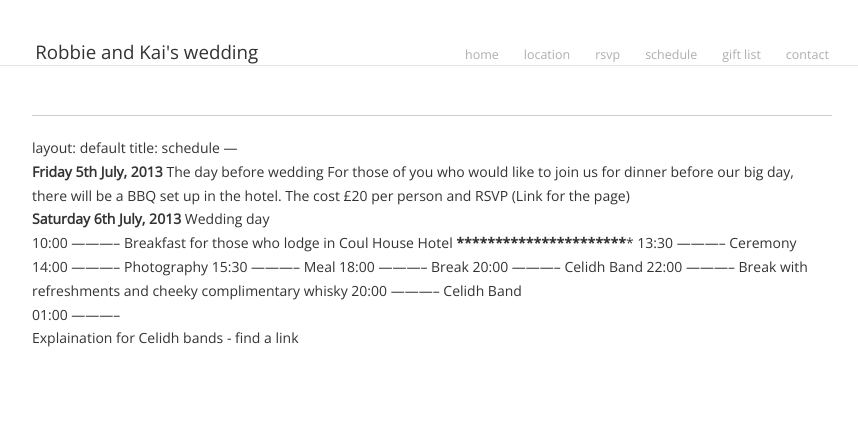
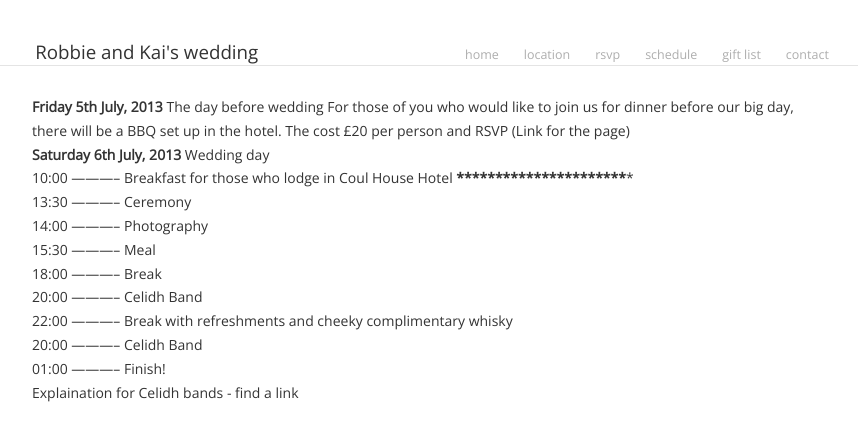
Before and after one commit to rjshade/robbieandkai.com, a Jekyll site: the page built from schedule/index.md, in a window 1280 px wide. Shown: the top 441 px of the page, without its empty margins (208-1066 px from the left). Built offline with Jekyll 4.4.1, drawn with Linux system fonts in a browser that asks for light colours; Markdown is read by kramdown in place of the engine named in the settings.

Commit message:
Update schedule/index.md

```diff
--- a/schedule/index.md
+++ b/schedule/index.md
@@ -1,7 +1,3 @@
----
-layout: default
-title: schedule
----
 ---
 layout: default
 title: schedule
@@ -15,14 +11,21 @@ The cost £20 per person and RSVP (Link for the page)
 
 10:00 ----------- Breakfast for those who lodge in Coul House Hotel
 *******************************************************************
+
 13:30 ----------- Ceremony
+
 14:00 ----------- Photography
+
 15:30 ----------- Meal
+
 18:00 ----------- Break
-20:00 ----------- Celidh Band
-22:00 ----------- Break with refreshments and cheeky complimentary whisky
+
 20:00 ----------- Celidh Band
 
-01:00 -----------
+22:00 ----------- Break with refreshments and cheeky complimentary whisky
+
+20:00 ----------- Celidh Band
+
+01:00 ----------- Finish!
 
 Explaination for Celidh bands - find a link
```
